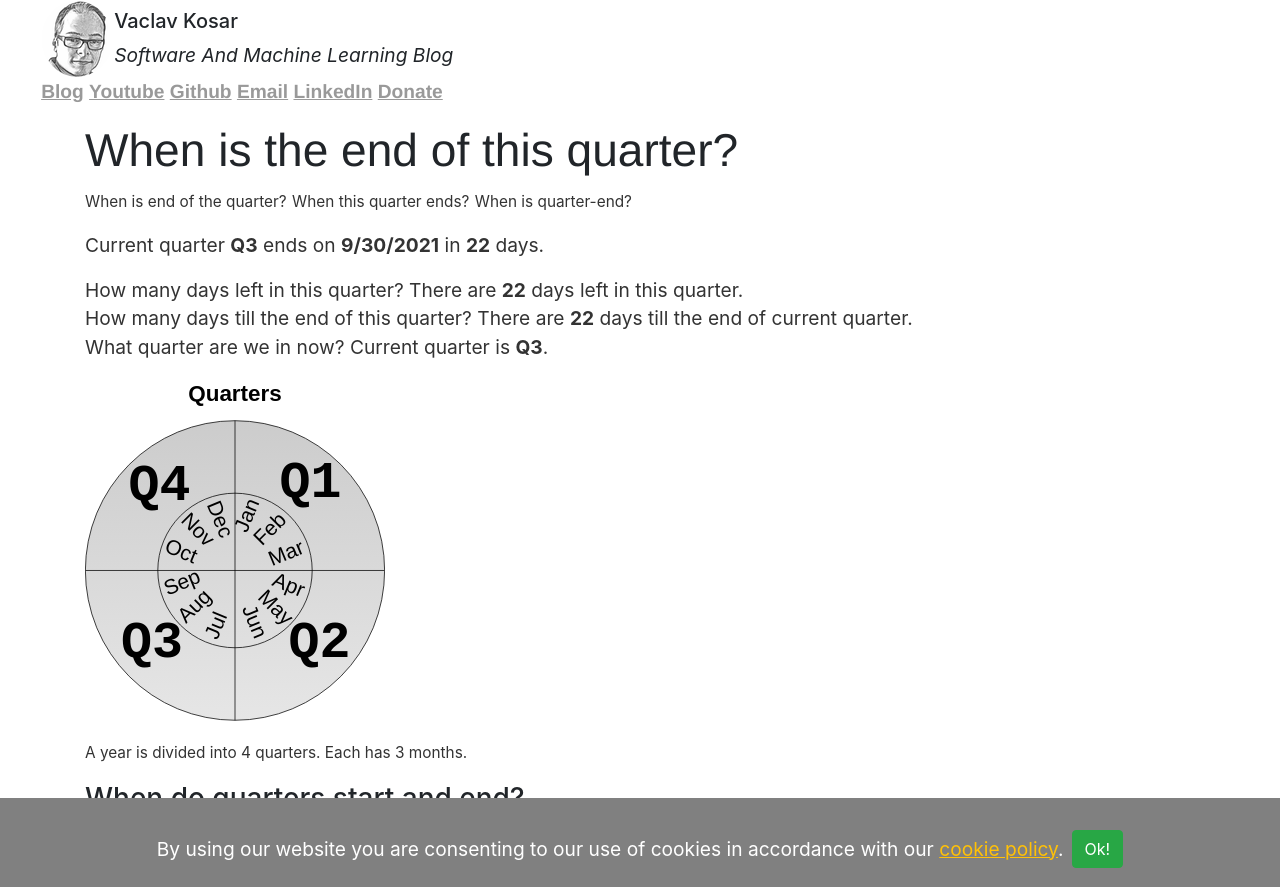
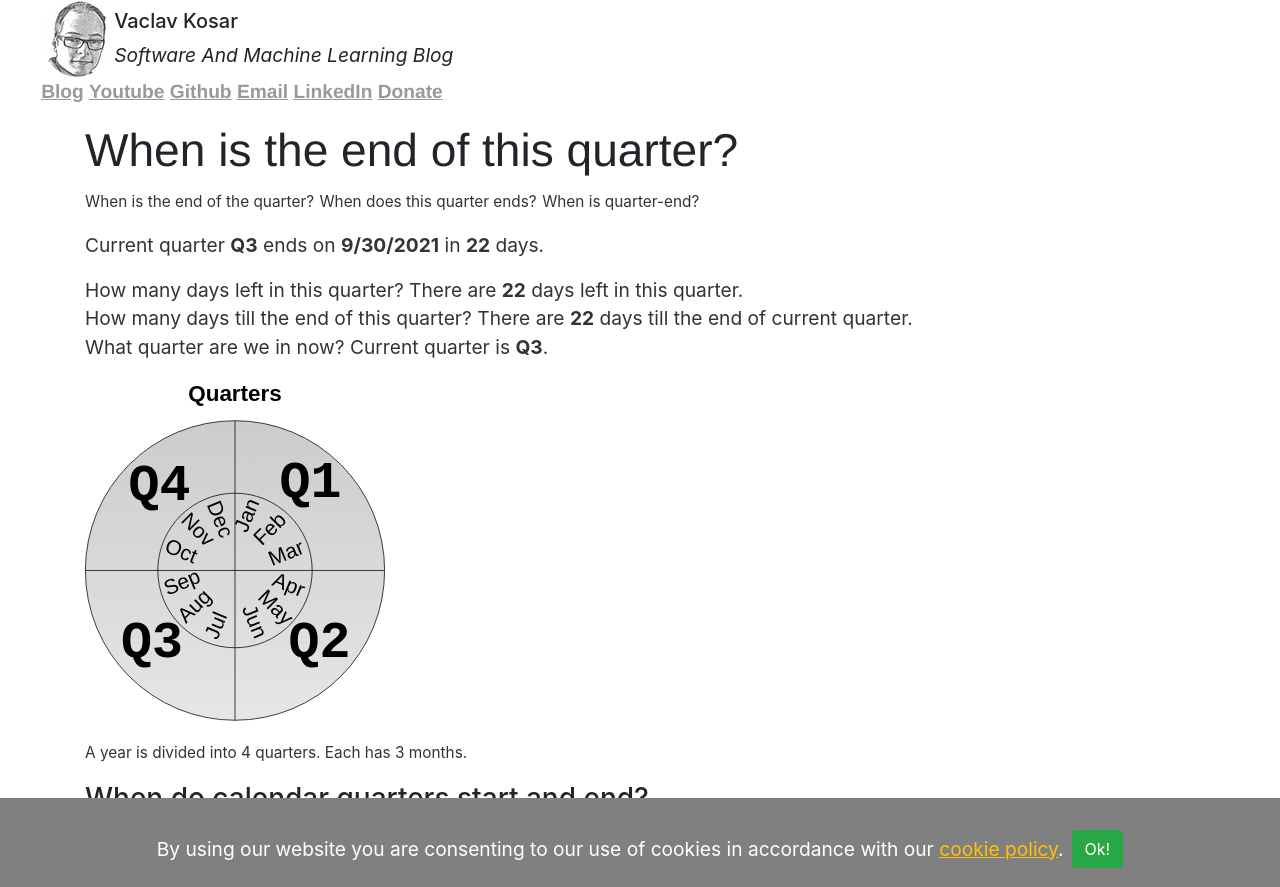
Before and after one commit to vackosar/vackosar.github.io, a Jekyll site: the page built from when-is-the-end-of-current-quarter.md, in a window 1280 px wide. Shown: the top 887 px of the page. Built offline with Jekyll 4.4.1, drawn with Linux system fonts in a browser that asks for light colours.

Commit message:
quarters

```diff
--- a/when-is-the-end-of-current-quarter.md
+++ b/when-is-the-end-of-current-quarter.md
@@ -9,8 +9,8 @@ redirect_from:
 [comment]: <> (permalink: /when-is-the-end-of-current-quarter)
 
 <h1>{{ page.title }}</h1>
-<small>When is end of the quarter?</small>
-<small>When this quarter ends?</small>
+<small>When is the end of the quarter?</small>
+<small>When does this quarter ends?</small>
 <small>When is quarter-end?</small>
 
 Current quarter <b id='quarterName'>Q1</b> ends on <b id='quarterEnd'>Mar 31</b> in <b id="daysLeft">45</b> days.
@@ -23,7 +23,7 @@ What quarter are we in now? Current quarter is <b id='quarterName2'>Q1</b>.
 <p><img src="/images/quarters.svg" alt="quarters visualization circular" style="max-width: 300px"/></p>
 <small>A year is divided into 4 quarters. Each has 3 months.</small>
 
-<h3>When do quarters start and end?</h3>
+<h3>When do calendar quarters start and end?</h3>
 <small>See a handy table of quarter start and end dates below. The dates are the same for each year. Each quarter has approximately 91 days.</small>
 
 <table class="table table-striped">
```
